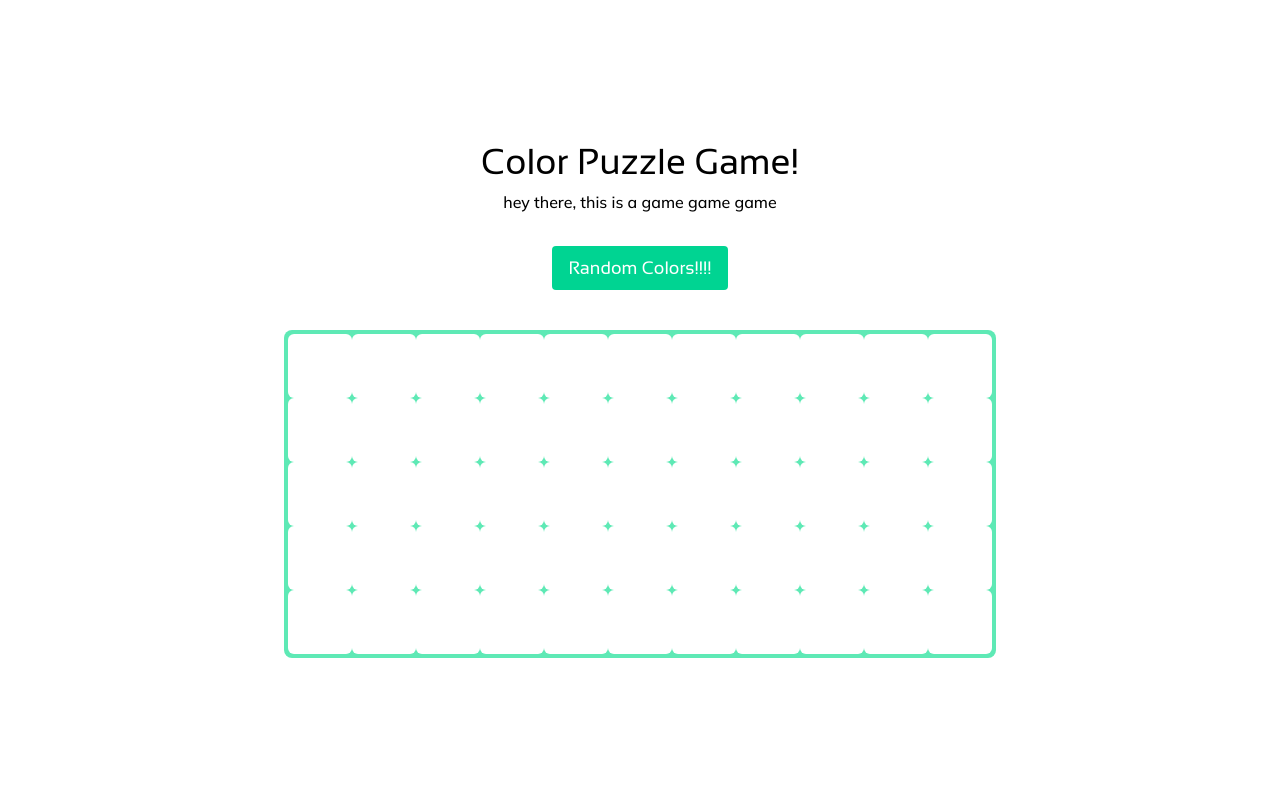
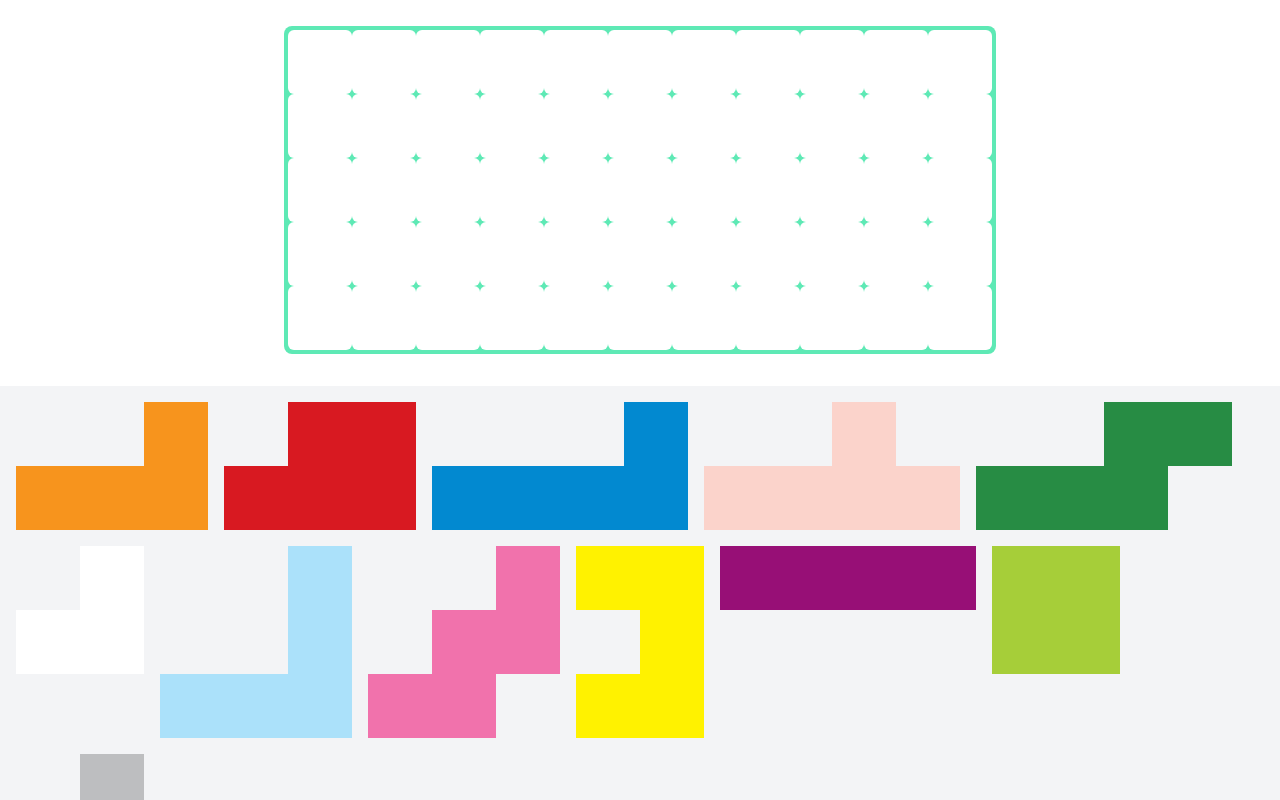
Before and after one commit to andrwyoung/color-puzzle, a React (Vite) app: page / in a window 1280 px wide. Shown: the top 800 px of the page. Built offline with nearby package versions, Linux system fonts and the light colour scheme.

Commit message:
render the pieces

```diff
--- a/package.json
+++ b/package.json
@@ -10,6 +10,7 @@
     "preview": "vite preview"
   },
   "dependencies": {
+    "@dnd-kit/core": "^6.3.1",
     "@tailwindcss/vite": "^4.1.11",
     "react": "^19.1.0",
     "react-dom": "^19.1.0",
--- a/src/components/board.tsx
+++ b/src/components/board.tsx
@@ -1,30 +1,20 @@
+// this is the board, as well as the pieces that are not on the board yet
+
 import { useState } from "react";
 import { BOARD_COLS, BOARD_ROWS } from "../lib/constants/board.ts";
 import { getPieceColor } from "../lib/ui-helpers/get-piece-color";
 import { CELL_SIZE } from "../lib/constants/ui";
+import RandomizeButton from "./ui-components/randomize-button.tsx";
+import PieceContainer from "./piece-container.tsx";
 
 export default function Board() {
   const [currentBoard, setCurrentBoard] = useState<(number | null)[][]>(() =>
     Array.from({ length: BOARD_ROWS }, () => Array(BOARD_COLS).fill(null))
   );
 
-  const randomizeBoard = () => {
-    setCurrentBoard(() =>
-      Array.from({ length: BOARD_ROWS }, () =>
-        Array.from({ length: BOARD_COLS }, () => Math.floor(Math.random() * 12) + 1)
-      )
-    );
-  };
-
   return (
     <>
-      <button
-        onClick={randomizeBoard}
-        className="mb-2 px-4 py-2 text-lg font-header bg-emerald-400 text-white rounded
-        hover:bg-emerald-300 cursor-pointer"
-      >
-        Random Colors!!!!
-      </button>
+      <RandomizeButton setBoard={setCurrentBoard} />
       <div className="grid grid-rows-5 grid-cols-11 w-fit bg-emerald-300 rounded-lg p-1">
         {currentBoard.map((row, rowIndex) =>
           row.map((cell, colIndex) => (
@@ -42,6 +32,8 @@ export default function Board() {
           ))
         )}
       </div>
+
+      <PieceContainer />
     </>
   );
 }
--- /dev/null
+++ b/src/components/piece-container.tsx
@@ -0,0 +1,35 @@
+// this is the rectangle that "holds" the pieces when they are not
+// yet placed on the board
+
+import { PIECES } from "../lib/constants/pieces";
+import { CELL_SIZE } from "../lib/constants/ui";
+import { getBoundingBox } from "../lib/ui-helpers/get-bounding-box";
+import { Piece } from "./piece";
+
+export default function PieceContainer() {
+  return (
+    <div className="flex flex-wrap gap-4 bg-gray-100 p-4">
+      {Object.entries(PIECES).map(([id, piece]) => {
+        const variation = piece.variations[0]; // pick first variation for now
+        const { width, height } = getBoundingBox(variation);
+
+        return (
+          <div
+            key={id}
+            className="relative"
+            style={{
+              width: width * CELL_SIZE,
+              height: height * CELL_SIZE
+            }}
+          >
+            <Piece
+              variation={variation}
+              anchor={[0, 0]} // top-left anchor for layout
+              color={piece.color}
+            />
+          </div>
+        );
+      })}
+    </div>
+  );
+}
--- a/src/components/piece.tsx
+++ b/src/components/piece.tsx
@@ -1,3 +1,5 @@
+// this is what a piece looks like when it's not yet placed on the board
+
 import { CELL_SIZE } from "../lib/constants/ui";
 import { type Coordinate } from "../types/puzzle-types";
 
--- /dev/null
+++ b/src/components/ui-components/randomize-button.tsx
@@ -0,0 +1,26 @@
+import type { Dispatch, SetStateAction } from "react";
+import { BOARD_COLS, BOARD_ROWS } from "../../lib/constants/board";
+
+type Props = {
+  setBoard: Dispatch<SetStateAction<(number | null)[][]>>;
+};
+
+export default function RandomizeButton({ setBoard }: Props) {
+  const randomizeBoard = () => {
+    setBoard(() =>
+      Array.from({ length: BOARD_ROWS }, () =>
+        Array.from({ length: BOARD_COLS }, () => Math.floor(Math.random() * 12) + 1)
+      )
+    );
+  };
+
+  return (
+    <button
+      onClick={randomizeBoard}
+      className="mb-2 px-4 py-2 text-lg font-header bg-emerald-400 text-white rounded
+      hover:bg-emerald-300 cursor-pointer"
+    >
+      Random Colors!!!!
+    </button>
+  );
+}
--- /dev/null
+++ b/src/lib/ui-helpers/get-bounding-box.tsx
@@ -0,0 +1,14 @@
+import type { Coordinate } from "../../types/puzzle-types";
+
+export function getBoundingBox(variation: Coordinate[]) {
+  const rows = variation.map(([r]) => r);
+  const cols = variation.map(([, c]) => c);
+  const minRow = Math.min(...rows);
+  const maxRow = Math.max(...rows);
+  const minCol = Math.min(...cols);
+  const maxCol = Math.max(...cols);
+  return {
+    width: maxCol - minCol + 1,
+    height: maxRow - minRow + 1
+  };
+}
```
Also changed, not shown: 1 other file (tests, documents, lock files or other folders).
